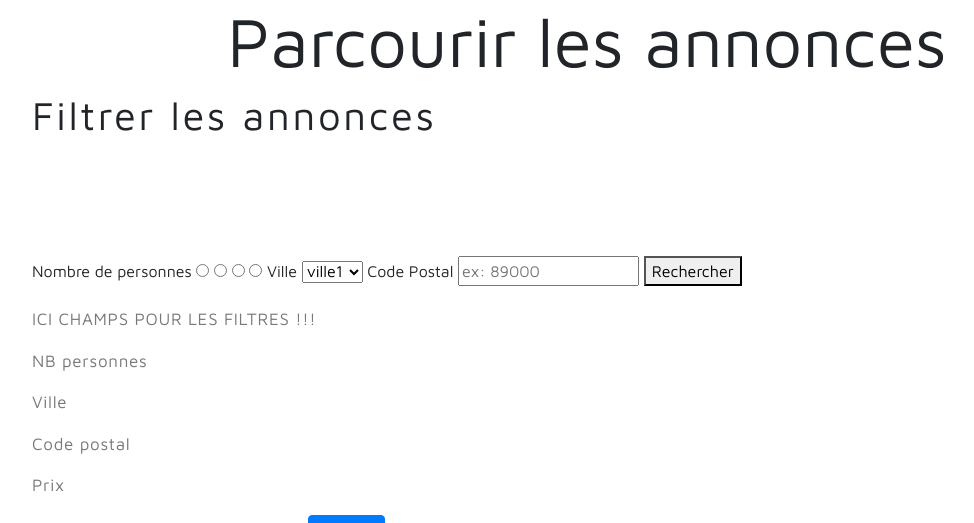
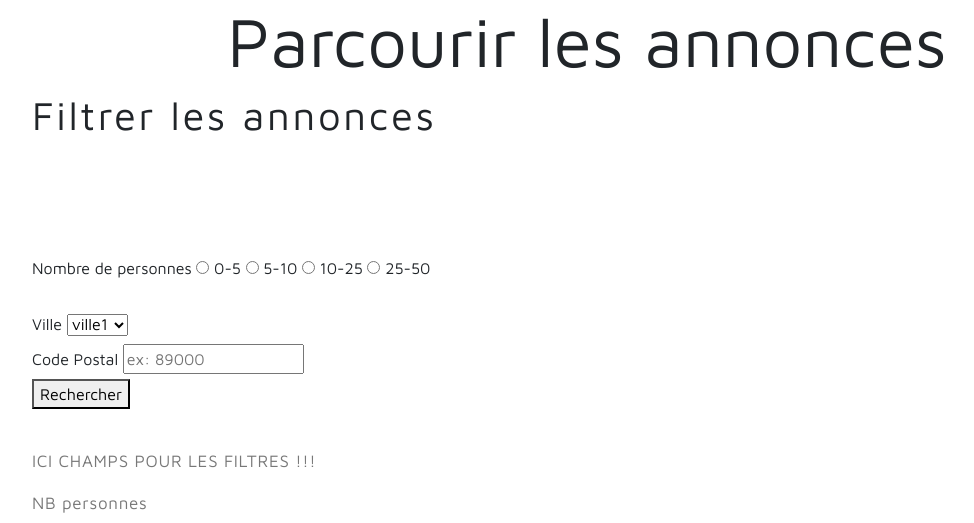
Before and after one commit to julien-pintodafonseca/My_Brainy_Desk, a PHP site: page /annonces.php in a window 1280 px wide. Shown: the part 356-879 px from the top of the page, without its empty margins (53-1027 px from the left). Run offline with PHP 8.4, Linux system fonts and the light colour scheme; data that the repository does not hold is empty.

Commit message:
Update annonces

```diff
--- a/annonces.php
+++ b/annonces.php
@@ -18,12 +18,25 @@
         </section>
 
         <form>
+
+        <div>
         <label for="nombre_de_personne">Nombre de personnes</label>
-        <input type="radio" id="nombre_de_personne" value="0-5">
-        <input type="radio" id="nombre_de_personne" value="5-15">
-        <input type="radio" id="nombre_de_personne" value="15-25">
-        <input type="radio" id="nombre_de_personne" value="25-50">
 
+        <input type="radio" name="nombre_de_personne" value="0-5" id="0-5" />
+        <label for="0-5">0-5</label>
+
+        <input type="radio" name="nombre_de_personne" value="5-10" id="5-10" />
+        <label for="5-10">5-10</label>
+
+        <input type="radio" name="nombre_de_personne" value="10-25" id="10-25" />
+        <label for="10-25">10-25</label>
+
+        <input type="radio" name="nombre_de_personne" value="25-50" id="25-50" />
+        <label for="25-50">25-50</label>
+
+        </div>
+
+        <br />
 
         <label for="ville">Ville</label>
         <select id="ville">
@@ -34,12 +47,17 @@
             <option>ville5</option>
         </select>
 
+        <br />
+
         <label for="code_postal">Code Postal</label>
-        <input type="number" id="code_postal" maxlength="5" placeholder="ex: 89000">
+        <input type="text" id="code_postal" maxlength="5" placeholder="ex: 89000">
+        <br />
+
 
         <button type="submit">Rechercher</button>
 
         </form>
+        <br />
 
 
         <p>ICI CHAMPS POUR LES FILTRES !!!</p>
```
